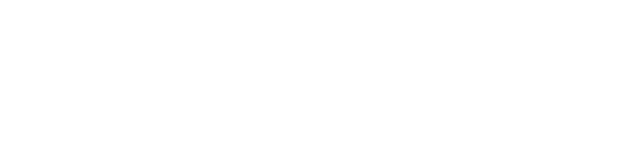
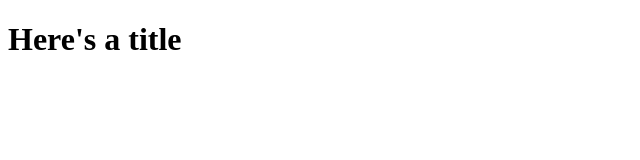
Before and after one commit to dbee1024/brassneck, a plain HTML site: page index.html in a window 1280 px wide. Shown: the whole page, without its empty margins (0-640 px from the left). Drawn offline with Linux system fonts and the light colour scheme.

Commit message:
added title

```diff
--- a/index.html
+++ b/index.html
@@ -3,5 +3,6 @@
     <head>
     </head>
     <body>
+        <h1>Here's a title</h1>
     </body>
 </html>
```
